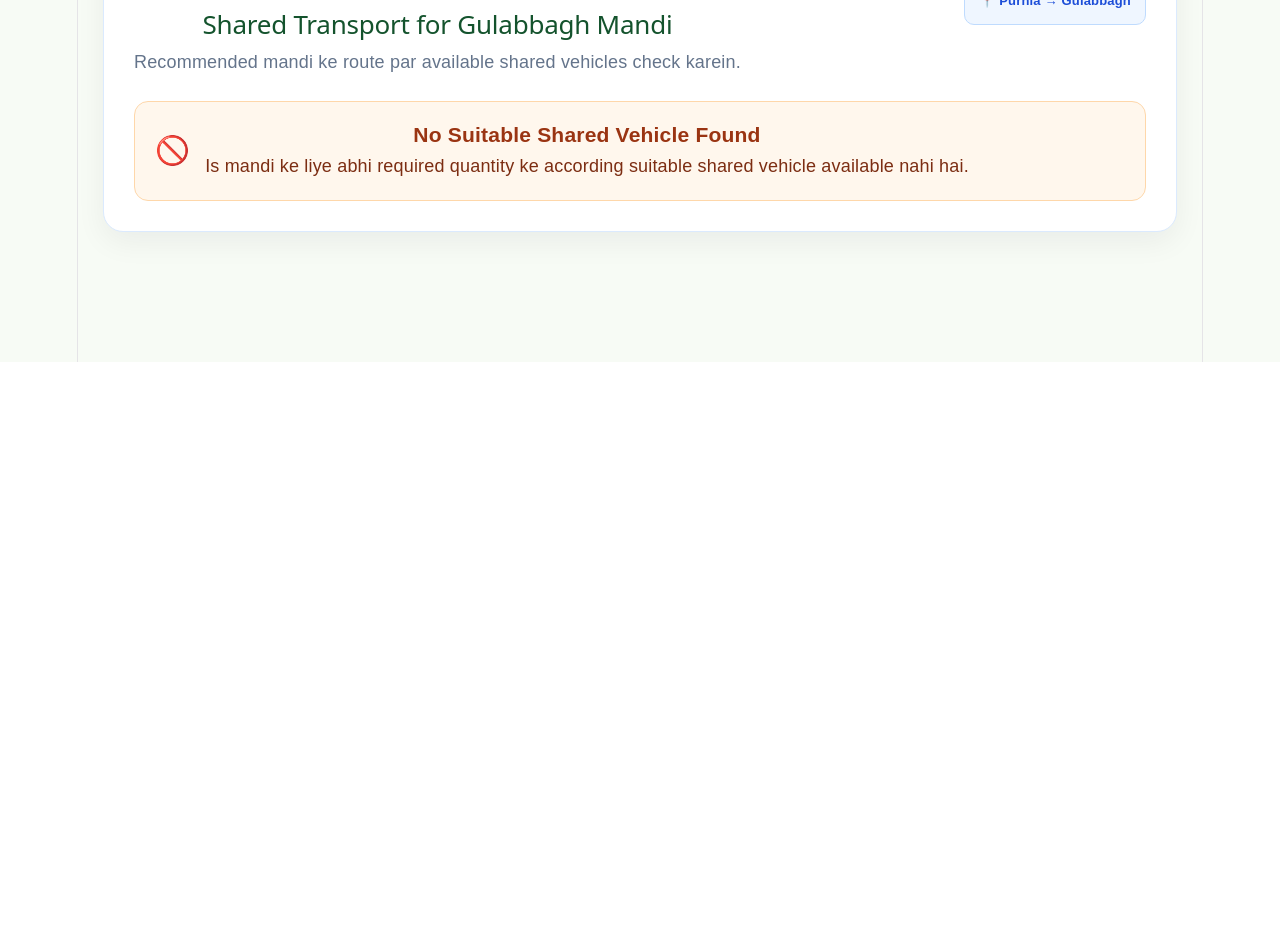
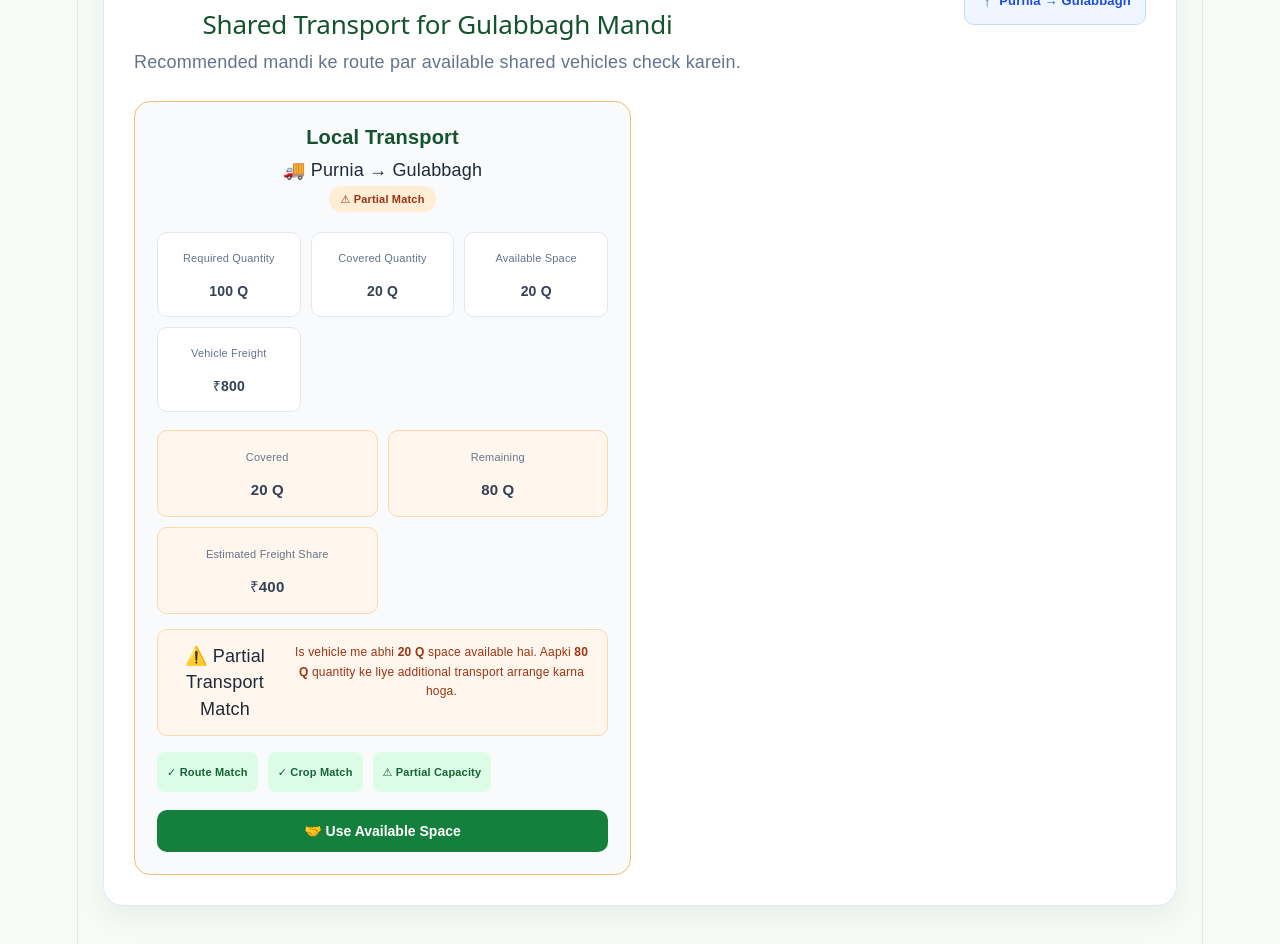
Before and after one commit to NK0018/bharat-mandi-hackathon, a React (Vite) app: page / in a window 1280 px wide. Shown: the part 3540-4484 px from the top of the page. Before the commit the page ends 3902 px from the top, so only its background shows below. Built offline with nearby package versions, Linux system fonts and the light colour scheme.

Commit message:
Add partial smart transport matching

```diff
--- a/src/App.css
+++ b/src/App.css
@@ -1428,3 +1428,148 @@ select option {
   }
 
 }
+/* =========================================
+   PARTIAL TRANSPORT MATCHING
+   ========================================= */
+
+.full-transport-match {
+  border-color: #86efac;
+}
+
+.partial-transport-match {
+  border-color: #fdba74;
+}
+
+
+/* =========================================
+   TRANSPORT STATUS
+   ========================================= */
+
+.transport-status {
+  padding: 7px 11px;
+
+  border-radius: 999px;
+
+  font-size: 11px;
+  font-weight: 700;
+}
+
+.transport-status.full {
+  color: #166534;
+  background: #dcfce7;
+}
+
+.transport-status.partial {
+  color: #9a3412;
+  background: #ffedd5;
+}
+
+
+/* =========================================
+   MATCH RESULT
+   ========================================= */
+
+.transport-match-result {
+  display: grid;
+
+  grid-template-columns:
+    repeat(2, 1fr);
+
+  gap: 10px;
+
+  margin-top: 18px;
+}
+
+.transport-match-result div {
+  padding: 13px;
+
+  border-radius: 10px;
+}
+
+.full-result div {
+  background: #f0fdf4;
+
+  border: 1px solid #bbf7d0;
+}
+
+.partial-result div {
+  background: #fff7ed;
+
+  border: 1px solid #fed7aa;
+}
+
+.transport-match-result small {
+  display: block;
+
+  margin-bottom: 6px;
+
+  color: #64748b;
+
+  font-size: 11px;
+}
+
+.transport-match-result strong {
+  color: #334155;
+
+  font-size: 15px;
+}
+
+
+/* =========================================
+   PARTIAL WARNING
+   ========================================= */
+
+.partial-warning {
+  display: flex;
+
+  align-items: flex-start;
+
+  gap: 10px;
+
+  margin-top: 15px;
+  padding: 13px;
+
+  background: #fff7ed;
+
+  border: 1px solid #fed7aa;
+
+  border-radius: 10px;
+}
+
+.partial-warning span {
+  font-size: 18px;
+}
+
+.partial-warning p {
+  margin: 0;
+
+  color: #9a3412;
+
+  font-size: 12px;
+
+  line-height: 1.6;
+}
+
+
+/* =========================================
+   PARTIAL CAPACITY TAG
+   ========================================= */
+
+.partial-capacity-tag {
+  color: #9a3412 !important;
+
+  background: #ffedd5 !important;
+}
+
+
+/* =========================================
+   RESPONSIVE
+   ========================================= */
+
+@media (max-width: 600px) {
+
+  .transport-match-result {
+    grid-template-columns: 1fr;
+  }
+
+}
--- a/src/App.jsx
+++ b/src/App.jsx
@@ -316,13 +316,78 @@ const recommendedRoute =
         ? 'Purnia'
         : null
 
+// =========================================
+// PARTIAL SMART TRANSPORT MATCHING
+// =========================================
+
 const smartTransportMatches = recommendedRoute
-  ? vehicles.filter((vehicle) => {
+  ? vehicles
+      .filter((vehicle) => {
+
+        const routeMatches =
+          vehicle.destination === recommendedRoute
+
+        const cropMatches =
+          !vehicle.crop ||
+          vehicle.crop === dashboardCrop
+
+        const spaceAvailable =
+          Number(vehicle.available) > 0
+
         return (
-        vehicle.destination === recommendedRoute &&
-        vehicle.available >= Number(dashboardQuantity)
+          routeMatches &&
+          cropMatches &&
+          spaceAvailable
         )
       })
+      .map((vehicle) => {
+
+        const requiredQuantity =
+          Number(dashboardQuantity)
+
+        const availableQuantity =
+          Number(vehicle.available)
+
+        const coveredQuantity =
+          Math.min(
+            requiredQuantity,
+            availableQuantity
+          )
+
+        const remainingQuantity =
+          Math.max(
+            requiredQuantity -
+            coveredQuantity,
+            0
+          )
+
+        const isFullMatch =
+          availableQuantity >= requiredQuantity
+
+        const estimatedShare =
+          Math.round(
+            (
+              Number(vehicle.freight) *
+              coveredQuantity
+            ) /
+            Number(vehicle.capacity)
+          )
+
+        return {
+          ...vehicle,
+
+          requiredQuantity,
+          coveredQuantity,
+          remainingQuantity,
+          isFullMatch,
+          estimatedShare,
+        }
+      })
+      .sort(
+        (a, b) =>
+          Number(b.isFullMatch) -
+          Number(a.isFullMatch)
+      )
   : []
 return (
   <div className="app">
@@ -1260,51 +1325,62 @@ return (
       <div className="smart-transport-grid">
 
         {smartTransportMatches.map((vehicle) => (
-
   <div
-            className="smart-transport-card"
+    className={`smart-transport-card ${
+      vehicle.isFullMatch
+        ? 'full-transport-match'
+        : 'partial-transport-match'
+    }`}
     key={vehicle.id}
   >
 
-            <div className="smart-transport-card-top">
+    {/* VEHICLE HEADER */}
+    <div className="smart-transport-card-header">
 
-              <div className="transport-icon">
-                🚚
+      <div>
+        <h3>{vehicle.driver}</h3>
+
+        <p>
+          🚚 {vehicle.route}
+        </p>
       </div>
 
-              <span className="available-badge">
-                ● Available
+      <span
+        className={`transport-status ${
+          vehicle.isFullMatch ? 'full' : 'partial'
+        }`}
+      >
+        {vehicle.isFullMatch
+          ? '✓ Full Match'
+          : '⚠ Partial Match'}
       </span>
 
     </div>
 
 
-            <h3>
-              {vehicle.driver}
-            </h3>
-
-            <p className="vehicle-route">
-              📍 {vehicle.route}
-            </p>
-
-
+    {/* MATCH DETAILS */}
     <div className="smart-transport-details">
 
       <div>
-                <small>
-                  Your Quantity
-                </small>
+        <small>Required Quantity</small>
 
         <strong>
-                  {dashboardQuantity} Q
+          {vehicle.requiredQuantity} Q
         </strong>
       </div>
 
 
       <div>
-                <small>
-                  Available Space
-                </small>
+        <small>Covered Quantity</small>
+
+        <strong>
+          {vehicle.coveredQuantity} Q
+        </strong>
+      </div>
+
+
+      <div>
+        <small>Available Space</small>
 
         <strong>
           {vehicle.available} Q
@@ -1313,9 +1389,7 @@ return (
 
 
       <div>
-                <small>
-                  Vehicle Freight
-                </small>
+        <small>Vehicle Freight</small>
 
         <strong>
           ₹{vehicle.freight}
@@ -1325,36 +1399,144 @@ return (
     </div>
 
 
-            <div className="smart-transport-match">
+    {/* FULL / PARTIAL RESULT */}
+    <div
+      className={`transport-match-result ${
+        vehicle.isFullMatch
+          ? 'full-result'
+          : 'partial-result'
+      }`}
+    >
 
-              <span>
-                ✓ Route Match
-              </span>
+      <div>
+        <small>Covered</small>
 
-              <span>
-                ✓ Capacity Match
-              </span>
+        <strong>
+          {vehicle.coveredQuantity} Q
+        </strong>
+      </div>
+
+
+      <div>
+        <small>Remaining</small>
+
+        <strong>
+          {vehicle.remainingQuantity} Q
+        </strong>
+      </div>
+
+
+      <div>
+        <small>Estimated Freight Share</small>
+
+        <strong>
+          ₹{vehicle.estimatedShare}
+        </strong>
+      </div>
 
     </div>
 
 
+    {/* PARTIAL WARNING */}
+    {!vehicle.isFullMatch && (
+      <div className="partial-warning">
+
+        <span>⚠️ Partial Transport Match</span>
+
+        <p>
+          Is vehicle me abhi{' '}
+          <strong>
+            {vehicle.coveredQuantity} Q
+          </strong>{' '}
+          space available hai.
+          Aapki{' '}
+          <strong>
+            {vehicle.remainingQuantity} Q
+          </strong>{' '}
+          quantity ke liye additional transport
+          arrange karna hoga.
+        </p>
+
+      </div>
+    )}
+
+
+    {/* ROUTE + CROP MATCH */}
+    <div className="smart-transport-match">
+
+      <span>✓ Route Match</span>
+
+      <span>✓ Crop Match</span>
+
+      {vehicle.isFullMatch ? (
+        <span>✓ Capacity Match</span>
+      ) : (
+        <span>⚠ Partial Capacity</span>
+      )}
+
+    </div>
+
+
+    {/* ACTION BUTTON */}
     <button
       className="smart-join-btn"
       onClick={() => {
+
         setPickup(vehicle.pickup)
-                setDestination(vehicle.destination)
-                setLoadQuantity(dashboardQuantity)
+
+        setDestination(
+          vehicle.destination
+        )
+
+        setLoadCrop(
+          dashboardCrop
+        )
+
+        setLoadQuantity(
+          vehicle.coveredQuantity
+        )
+
+
+        const freightShare =
+          vehicle.estimatedShare
+
+
+        setSharedFreight({
+          vehicleId: vehicle.id,
+
+          quantity:
+            vehicle.coveredQuantity,
+
+          totalFreight:
+            vehicle.freight,
+
+          farmerShare:
+            freightShare,
+
+          remainingSpace:
+            vehicle.available -
+            vehicle.coveredQuantity,
+        })
+
+
+        setJoinedVehicle(
+          vehicle.id
+        )
+
 
         alert(
-                  `Vehicle selected! Sajha Gadi me ${vehicle.route} ke liye details set ho gayi hain.`
+          vehicle.isFullMatch
+            ? `Full match! ${vehicle.coveredQuantity} Q ke liye estimated shared freight ₹${freightShare}`
+            : `Partial match! ${vehicle.coveredQuantity} Q cover hoga aur ${vehicle.remainingQuantity} Q ke liye additional transport chahiye.`
         )
+
       }}
     >
-              🤝 Use This Vehicle
+      🤝 Use Available Space
     </button>
 
+
   </div>
-
 ))}
 
       </div>
```
Lines whose indentation alone changed are shown as unchanged.
